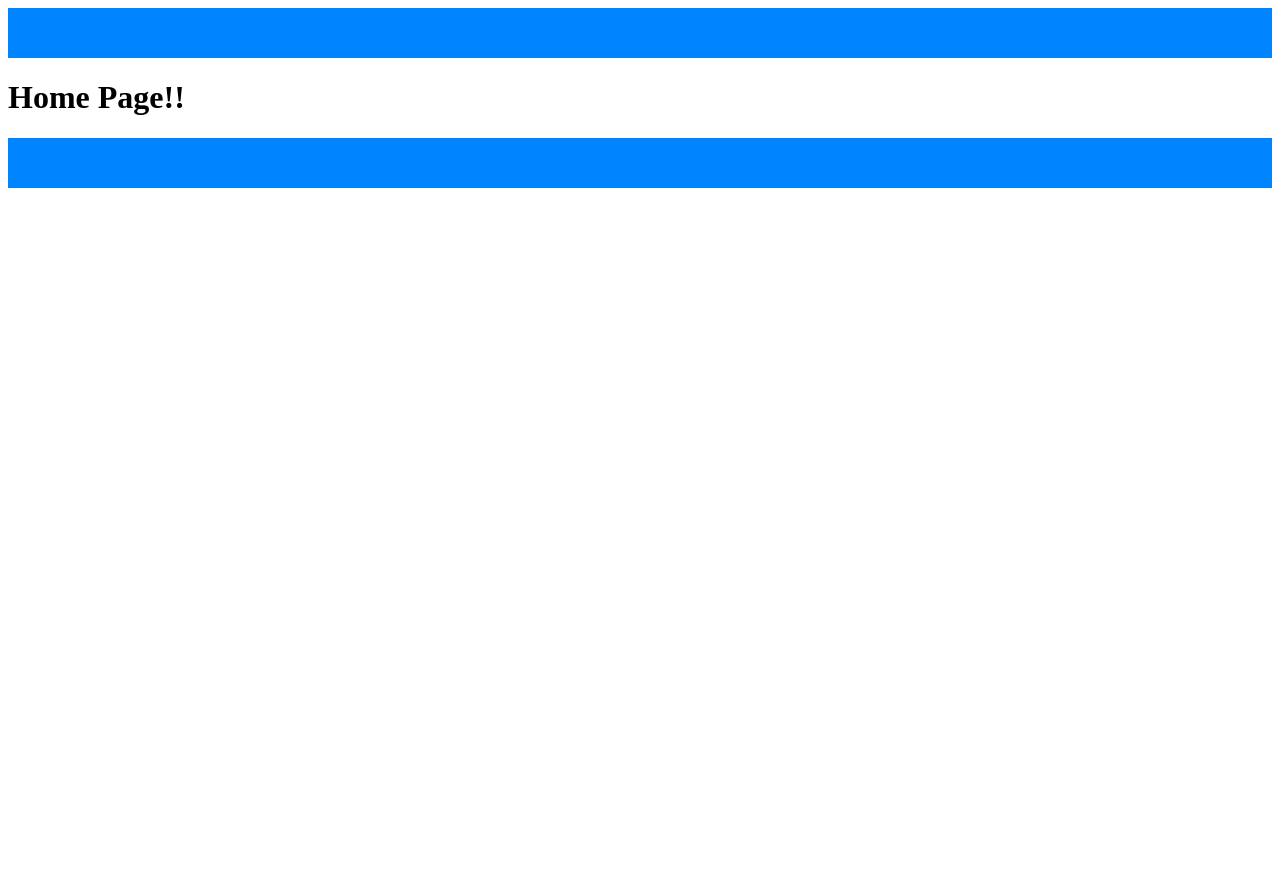
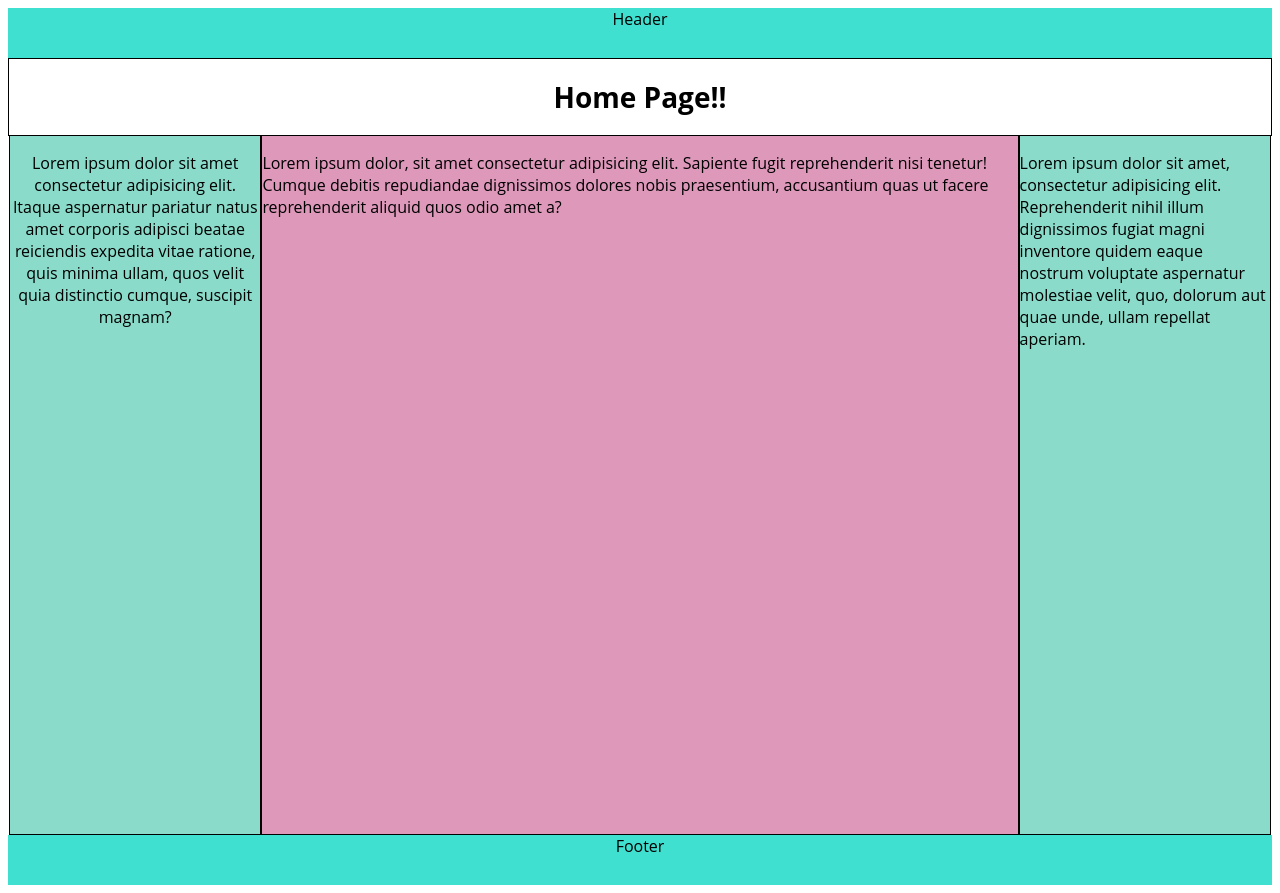
Before and after one commit to RubelBiswasCS/shop-management, a Django app: page / in a window 1280 px wide. Before the commit the page ends 188 px from the top, so only its background shows below. Run offline with Django 3.2, Linux system fonts and the light colour scheme.

Commit message:
modified files

```diff
--- a/store/static/store/main.css
+++ b/store/static/store/main.css
@@ -1,22 +1,61 @@
-.outer-div{
+* {
     position: relative;
-    height: 100%;
-    width: 100%;
-}
-.header{
-
-    background-color: rgb(0, 132, 255);
+    box-sizing: border-box;
+    font-family: 'Open Sans', Helvetica, sans-serif;
+    font-size: 16px;
+  }
+  .header{
+    position: relative;
+    background-color: turquoise;
     height: 50px;
     width: 100%;
     top: 0;
+    text-align: center;
 }
 .footer{
-    background-color: rgb(0, 132, 255);
+    position:relative;
+    background-color: turquoise;
     height: 50px;
     width: 100%;
-    bottom: 0;
+
+
+    text-align: center;
+    clear: left;
 }
-.content{
-    width: 100%;
-    height: 90%;
+h1{
+    font-size: 175%;
+    text-align: center;
+  }
+
+  .outer-div{
+    position: relative;
+
+    border: 1px solid black;
+
 }
+.div-left{
+    position: relative;
+    text-align: center;
+    border: 1px solid black;
+    float: left;
+    background-color: rgb(139, 219, 202);
+    height: 700px;
+    width: 20%;
+
+}
+.div-center{
+    position: relative;
+    background-color: rgb(221, 152, 186);
+    border: 1px solid black;
+    float: left;
+    height: 700px;
+    width: 60%;
+}
+.div-right{
+    position: relative;
+    float: left;
+    border: 1px solid black;
+    background-color: rgb(139, 219, 202);
+    height: 700px;
+    width: 20%;
+}
--- a/store/templates/store/base.html
+++ b/store/templates/store/base.html
@@ -10,21 +10,18 @@
     <title>Base</title>
 </head>
 <body>
-    <div class="outer-div">
-        <div class="header">
 
-        </div>
+    <div class="header">
+        Header
+    </div>
 
-        <div class="content">
-            {% block content %}
+    {% block content %}
 
-            {% endblock content %}
-        </div>
+    {% endblock content %}
 
+    <div class="footer">
+        Footer
+    </div>
 
-        <div class="footer">
-
-        </div>
-    </div>
 </body>
 </html>
--- a/store/templates/store/home.html
+++ b/store/templates/store/home.html
@@ -1,5 +1,23 @@
 {% extends "store/base.html" %}
 {% block content %}
-    <h1>Home Page!!</h1>
+    <div class="outer-div">
+        <h1>Home Page!!</h1>
+        <div class="div-left">
+            <p>Lorem ipsum dolor sit amet consectetur adipisicing elit. Itaque aspernatur pariatur natus amet corporis adipisci
+                beatae reiciendis expedita vitae ratione, quis minima ullam, quos velit quia distinctio cumque, suscipit magnam?
+            </p>
+        </div>
+        <div class="div-center">
+            <p>Lorem ipsum dolor, sit amet consectetur adipisicing elit. Sapiente fugit reprehenderit nisi tenetur! Cumque
+                debitis repudiandae dignissimos dolores nobis praesentium, accusantium quas ut facere reprehenderit aliquid quos
+                odio amet a?</p>
+
+        </div>
+        <div class="div-right">
+            <p>Lorem ipsum dolor sit amet, consectetur adipisicing elit. Reprehenderit nihil illum dignissimos fugiat magni
+                inventore quidem eaque nostrum voluptate aspernatur molestiae velit, quo, dolorum aut quae unde, ullam repellat
+                aperiam.</p>
+        </div>
+    </div>
 
 {% endblock content %}
```
